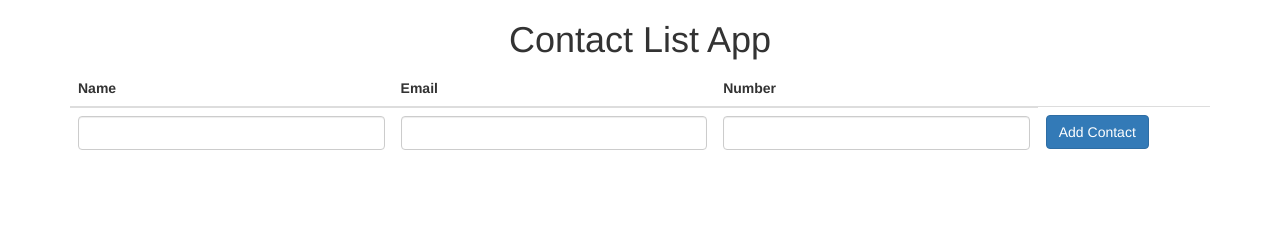
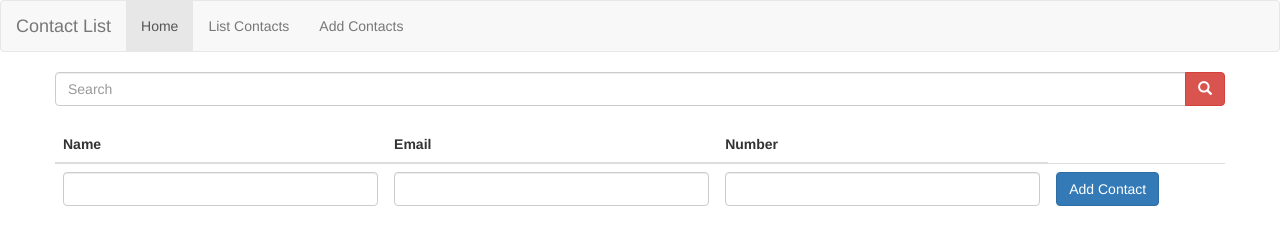
Before and after one commit to rahulb3521/angular-contactList, a website: page app/index.html in a window 1280 px wide. Drawn offline with nearby package versions, Linux system fonts and the light colour scheme.

Commit message:
#css added

```diff
--- a/app/css/main.css
+++ b/app/css/main.css
@@ -0,0 +1,3 @@
+@import url(header.css);
+@import url(list.css);
+@import url(contact-form.css);
--- a/app/index.html
+++ b/app/index.html
@@ -9,15 +9,47 @@
     <script type="text/javascript" src="bower_components/angular/angular.min.js"></script>
     <script type="text/javascript" src="bower_components/jquery/dist/jquery.min.js"></script>
     <link rel="stylesheet" href="bower_components/bootstrap/dist/css/bootstrap.min.css">
+    <link rel="stylesheet" href="css/main.css">
     <script type="text/javascript" src="controllers/mainController.js"></script>
 </head>
 
 <body>
-    <div class="wrapper" ng-controller="AppController">
+    <div class="wrapper bg-img" ng-controller="AppController">
         <div class="header text-center">
-            <h1>Contact List App</h1>
+            <nav class="navbar navbar-default">
+                <div class="container-fluid">
+                    <div class="navbar-header">
+                        <a class="navbar-brand" href="#">Contact List</a>
+                    </div>
+                    <ul class="nav navbar-nav">
+                        <li class="active">
+                            <a href="#Home">Home</a>
+                        </li>
+                        <li>
+                            <a href="#List Contacts">List Contacts</a>
+                        </li>
+                        <li>
+                            <a href="#Add Contacts">Add Contacts</a>
+                        </li>
+                    </ul>
+                </div>
+            </nav>
         </div>
         <div class="container">
+            <div class="row">
+                <div class="search-bar" id="custom-search-input">
+                    <div class="input-group col-md-12">
+                        <input type="text" class="search-query form-control" placeholder="Search" />
+                        <span class="input-group-btn">
+                                    <button class="btn btn-danger" type="button">
+                                        <span class=" glyphicon glyphicon-search"></span>
+                        </button>
+                        </span>
+                    </div>
+                </div>
+            </div>
+           <br>
+            <div class="row">
                 <table class="table">
                     <thead>
                         <tr>
@@ -54,6 +86,7 @@
                 </table>
             </div>
         </div>
+    </div>
 </body>
 
 </html>
```
Also changed, not shown: app/css/contact-form.css (added), app/css/header.css (added), app/images/header-bg.jpg (added). Lines whose indentation alone changed are shown as unchanged.
